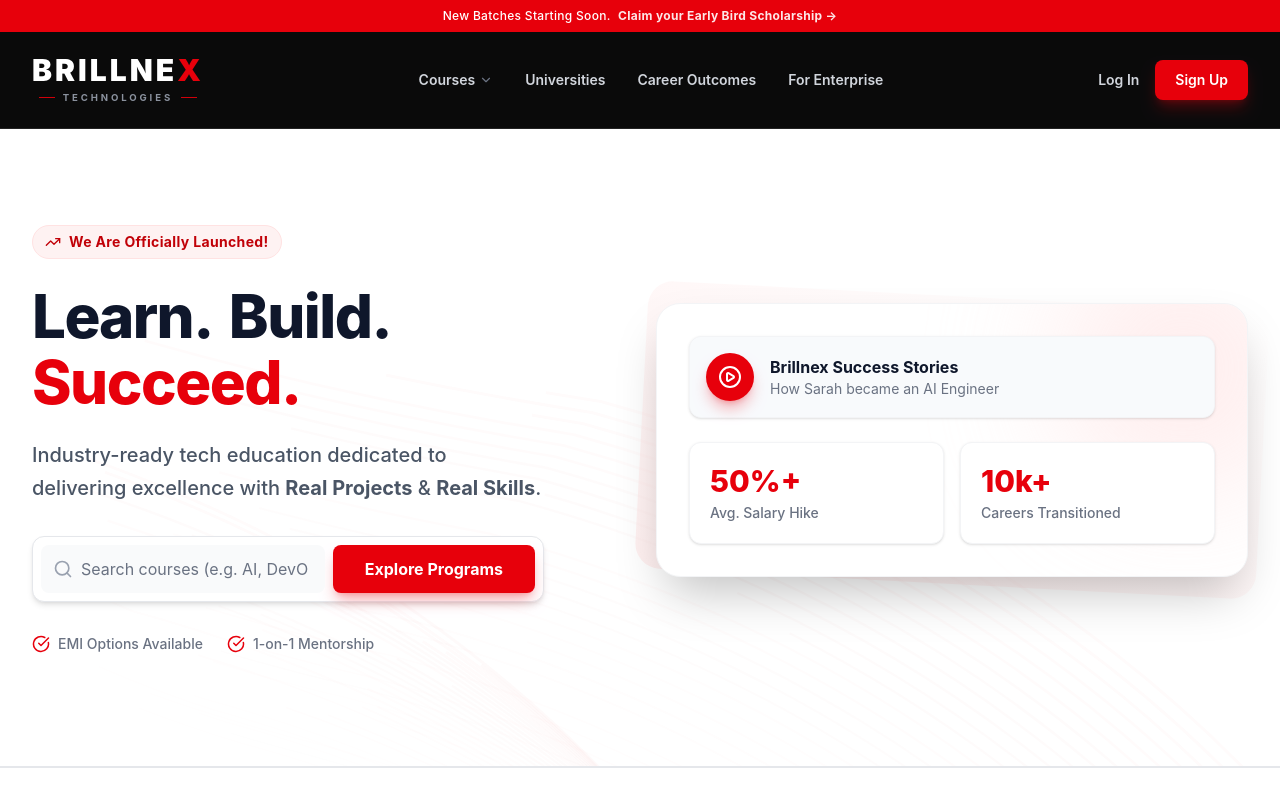
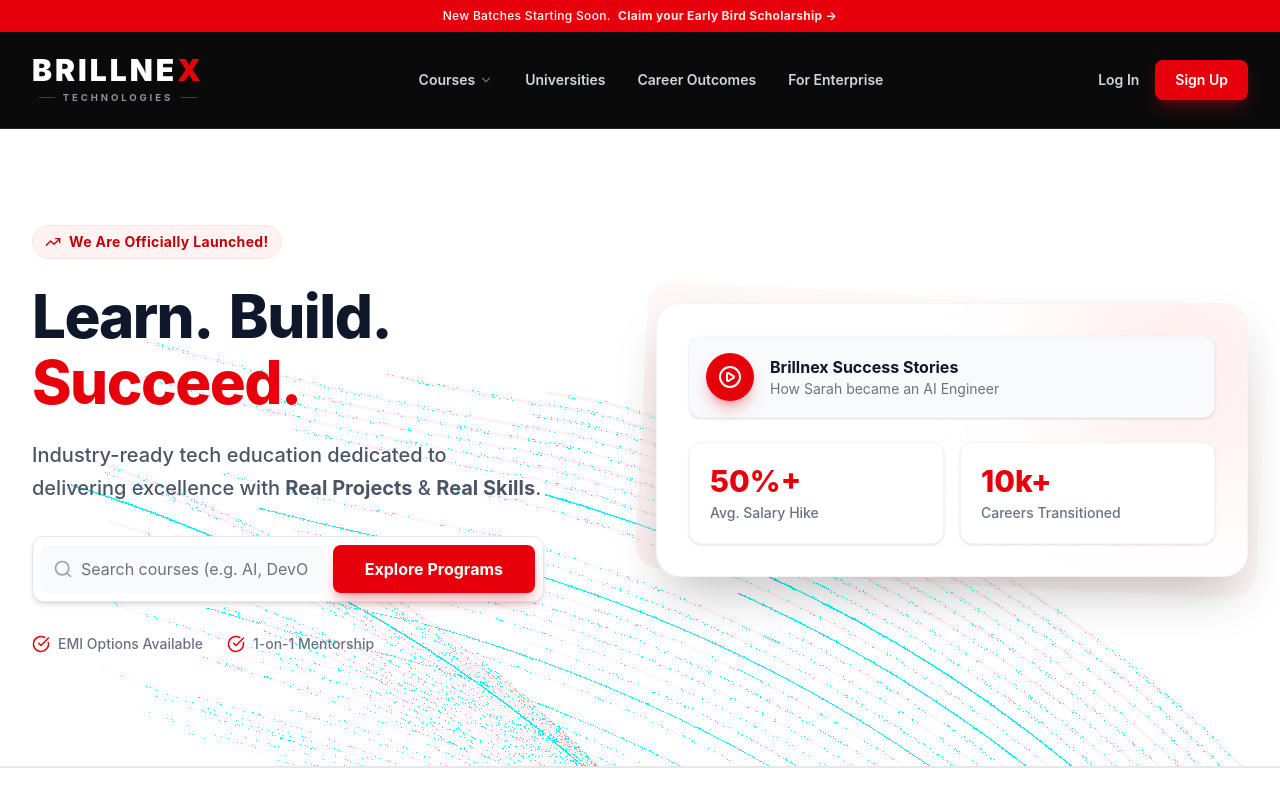
Before and after one commit to reddyrohan2003/brillnex-landing, a React (Vite) app: page / in a window 1280 px wide. Shown: the top 800 px of the page. Built offline with nearby package versions, Linux system fonts and the light colour scheme.

Commit message:
Adjust FloatingPaths stroke visibility and opacities for white background

```diff
--- a/src/App.jsx
+++ b/src/App.jsx
@@ -23,7 +23,7 @@
   return (
     <div className="absolute inset-0 pointer-events-none">
       <svg
-        className="w-full h-full text-red-600/10 dark:text-white/5"
+        className="w-full h-full text-red-200 dark:text-neutral-900"
         viewBox="0 0 696 316"
         fill="none"
       >
@@ -34,7 +34,7 @@
             d={path.d}
             stroke="currentColor"
             strokeWidth={path.width}
-            strokeOpacity={0.1 + path.id * 0.015}
+            strokeOpacity={0.35 + path.id * 0.015}
             initial={{ pathLength: 0.3, opacity: 0.6 }}
             animate={{
               pathLength: 1,
```
